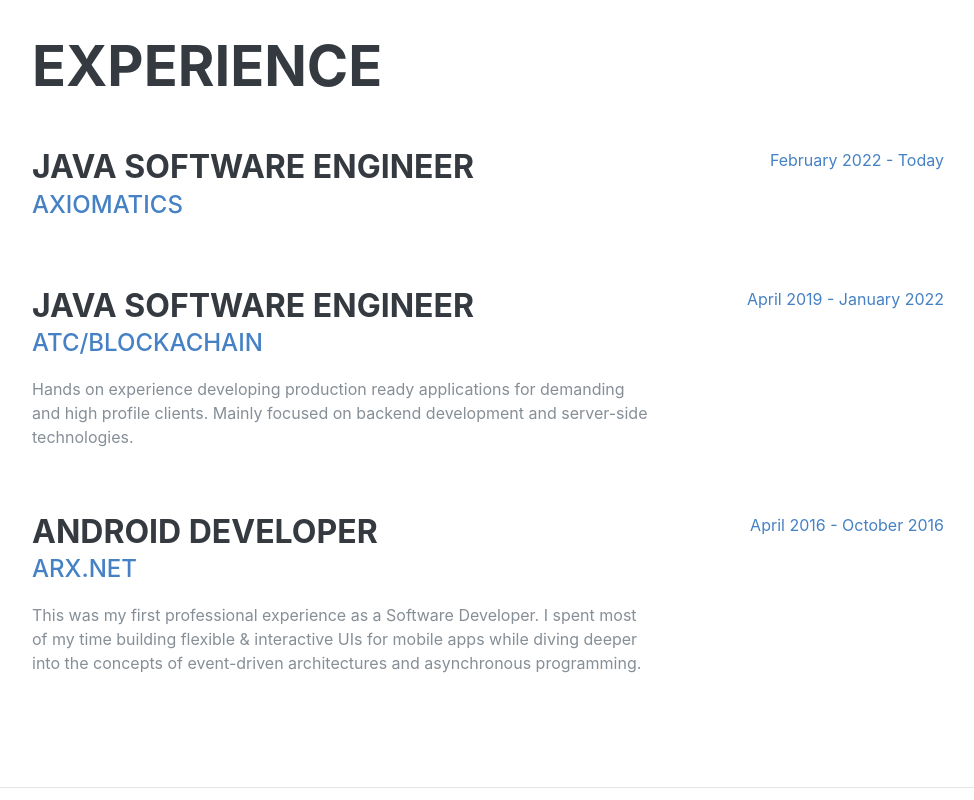
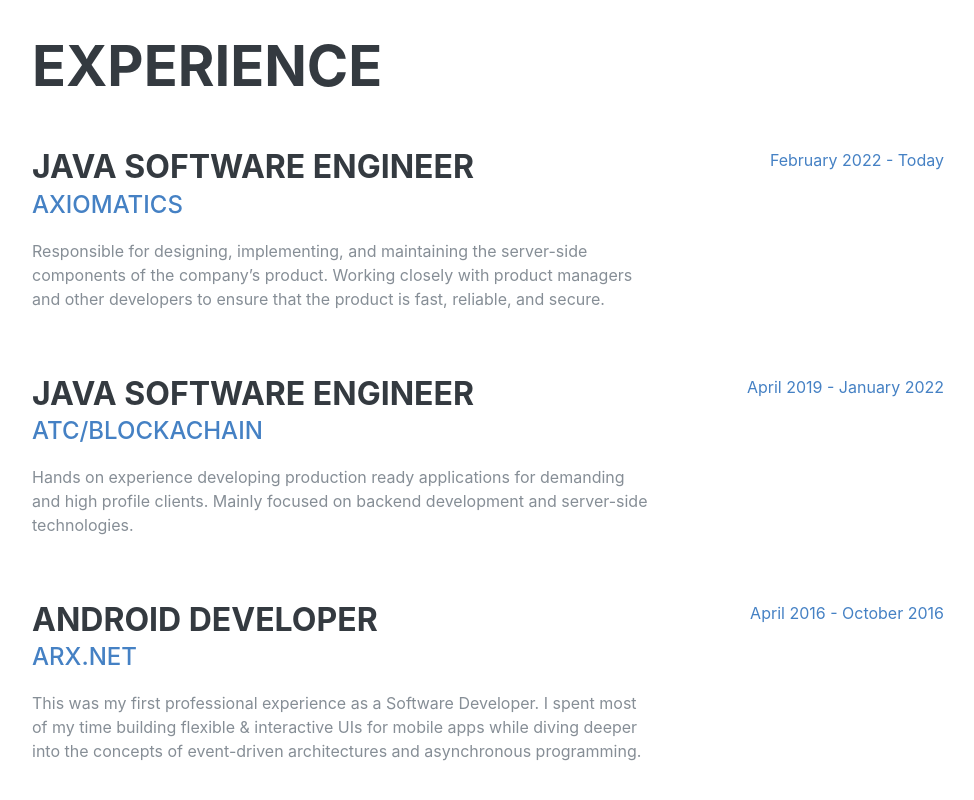
Before and after one commit to antogian/antogian.github.io, a plain HTML site: page index.html in a window 1280 px wide. Shown: the part 816-1616 px from the top of the page, without its empty margins (288-1262 px from the left). Drawn offline with Linux system fonts and the light colour scheme; a web font is replaced by a local one.

Commit message:
Added Axiomatics experience description

```diff
--- a/index.html
+++ b/index.html
@@ -97,6 +97,7 @@
 			  <h3 class="mb-0">Java Software Engineer</h3>
 			  <div class="subheading mb-3"><a href="https://www.axiomatics.com/">Axiomatics</a></div>
 			  <p>
+          Responsible for designing, implementing, and maintaining the server-side components of the company’s product. Working closely with product managers and other developers to ensure that the product is fast, reliable, and secure.
 			  </p>
 			</div>
 
```
